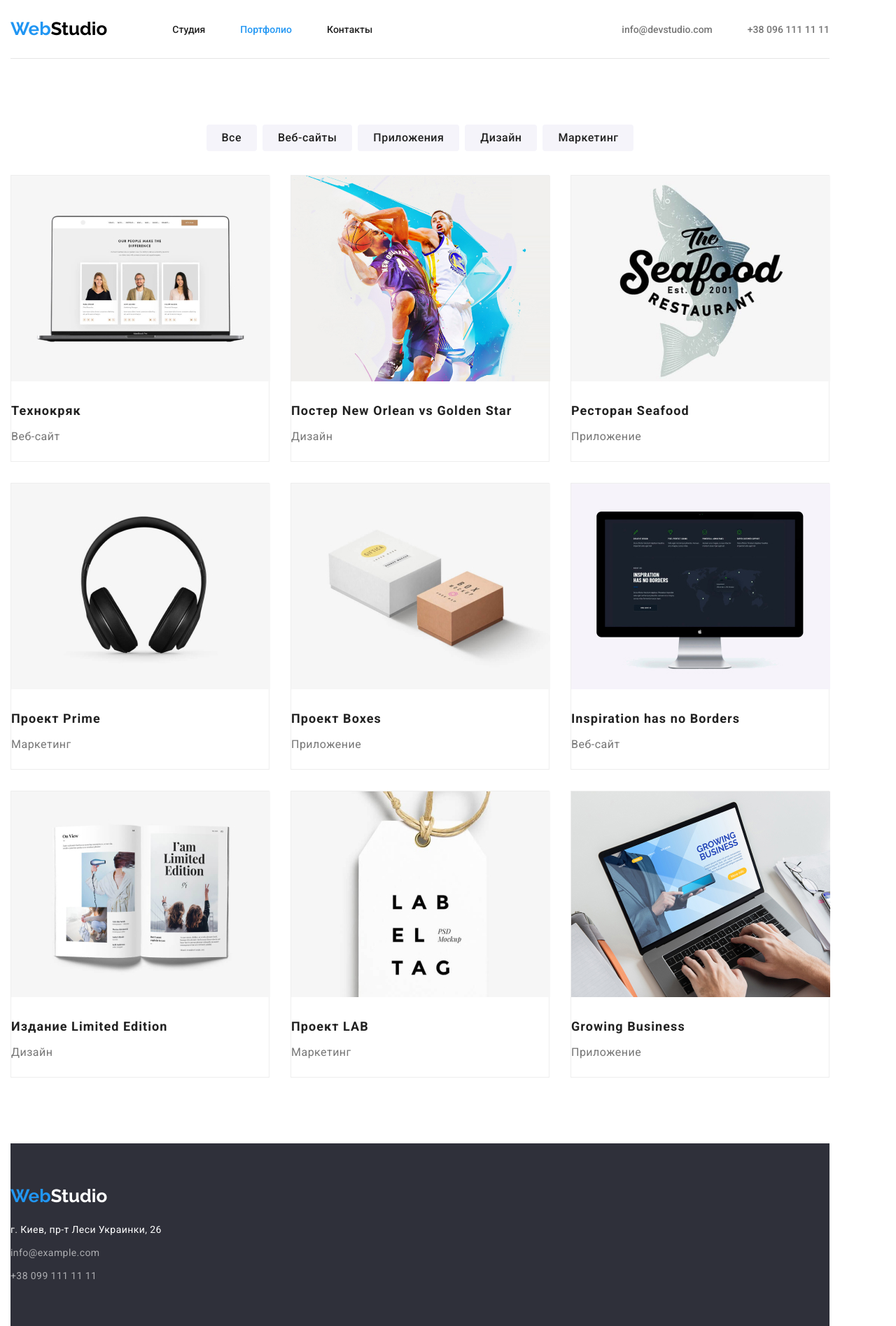
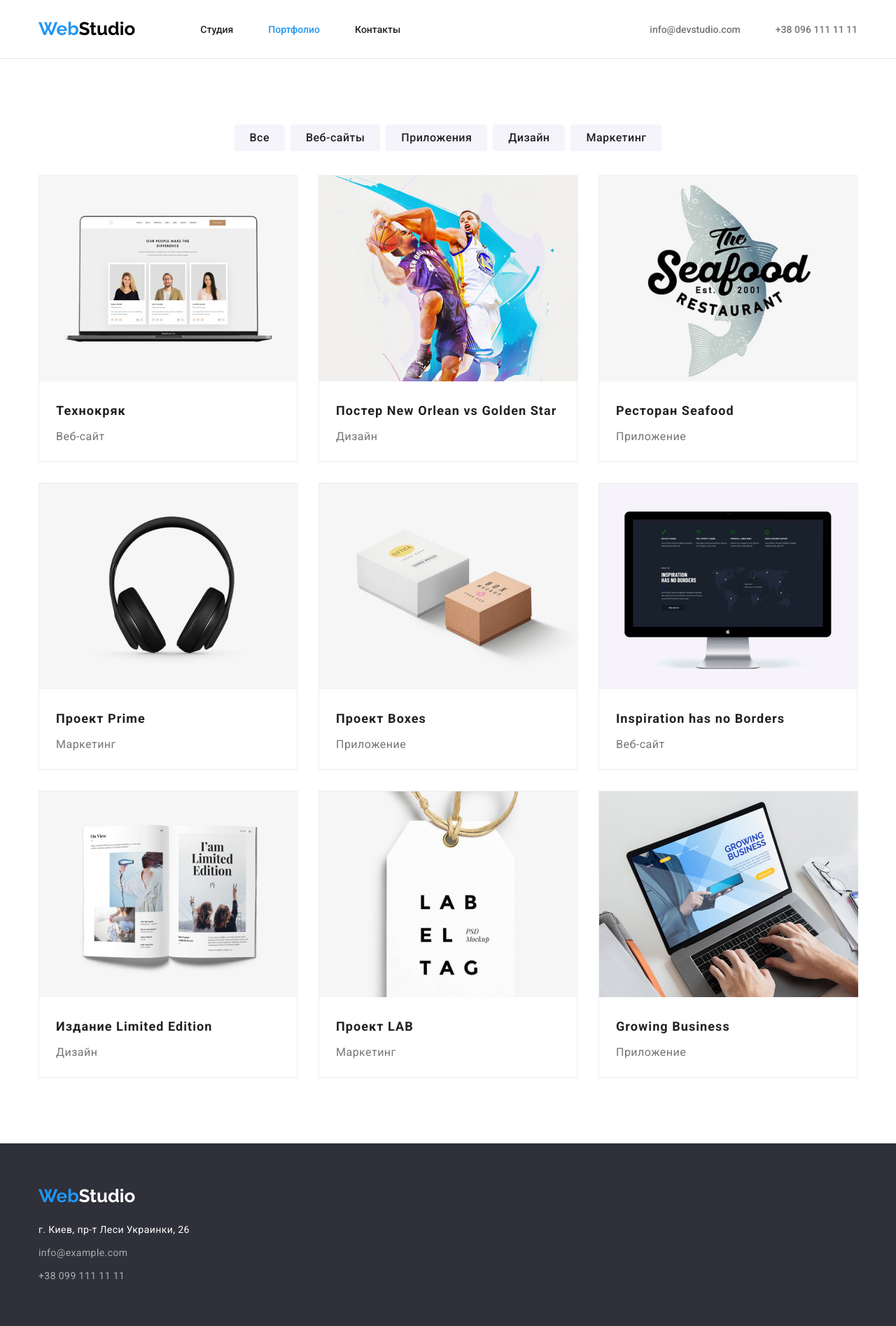
Before and after one commit to ivantryhuba/goit-markup-hw-03, a plain HTML site: page portfolio.html in a window 1280 px wide. Shown: the whole page at 70% size. Drawn offline with Linux system fonts and the light colour scheme.

Commit message:
Вносит правки

```diff
--- a/css/style.css
+++ b/css/style.css
@@ -48,6 +48,7 @@ a {
   width: 1200px;
   padding-left: 15px;
   padding-right: 15px;
+  margin: 0 auto;
 }
 
 /*Скрытые заголовки*/
@@ -79,9 +80,6 @@ a {
 }
 
 .logo-footer {
-  margin-top: 60px;
-  margin-bottom: 20px;
-
   font-family: Raleway, sans-serif;
   font-style: normal;
   font-weight: 700;
@@ -97,10 +95,14 @@ a {
 
 /* Хедер */
 .page-header {
-  display: flex;
-
   border-bottom: #E5E5E5 1px solid;
   background: var(--pri-background-color);
+}
+
+.flex-header {
+  display: flex;
+  align-items: center;
+  justify-content: space-between;
 }
 
 /* Навигация */
@@ -144,7 +146,6 @@ a {
 .contacts-header{
 display: flex;
 align-items: center;
-margin-left: auto;
 }
 
 .contacts-header .item:not(:last-child){
@@ -168,13 +169,15 @@ margin-left: auto;
   display: flex;
   flex-direction: column;
 
+  padding-top: 60px;
+  padding-bottom: 60px;
+
   background: var(--sec-background-color);
 }
 
 .requisites {
-margin-bottom: 60px;
-
-width: 231px;
+  margin-top: 20px;
+  width: 231px;
 }
 
 .address {
@@ -258,7 +261,7 @@ width: 231px;
 
 /* Особенности */
 .features {
-  margin-top: 94px;
+  padding-top: 94px;
 
   background: var(--pri-background-color);
 }
@@ -297,7 +300,8 @@ width: 231px;
 
 /* Чем мы занимаемся */
 .we-do {
-  margin-top: 94px;
+  padding-top: 94px;
+  padding-bottom: 94px;
 
   background: var(--pri-background-color);
 }
@@ -317,7 +321,6 @@ width: 231px;
 
 /* Наша командa */
 .team {
-  margin-top: 94px;
   padding-top: 94px;
   padding-bottom: 94px;
 
@@ -337,8 +340,13 @@ width: 231px;
 .team-list .item:last-child {
   margin-right: 0;
 }
+
+.team-text {
+  padding-top: 30px;
+  padding-bottom: 30px;
+}
+
 .team-name {
-  margin-top: 30px;
   margin-bottom: 10px;
   font-weight: 500;
   font-size: 16px;
@@ -349,7 +357,6 @@ width: 231px;
 }
 
 .team-profession {
-  margin-bottom: 30px;
   font-weight: 400;
   font-size: 16px;
   line-height: 19px;
@@ -360,8 +367,8 @@ width: 231px;
 
 /* Главный контент - Портфолио */
 .portfolio {
-  margin-top: 94px;
-  margin-bottom: 94px;
+  padding-top: 94px;
+  padding-bottom: 94px;
 
   text-align: center;
 
@@ -419,30 +426,33 @@ width: 231px;
 }
 
 /* Реализованные проекты */
-.progects {
+.progects-list {
   display: flex;
   flex-wrap: wrap;
   margin-top: 34px;
 }
 
-.progects .item {
-  border: 1px solid #EEEEEE;
+.progects-list .item {
   width: 370px;
+  border: 1px solid #eeeeee;
+  margin-bottom: 30px;
   margin-right: 30px;
-  margin-bottom: 30px;
   text-align: left;
 }
 
-.progects .item:nth-child(3n) {
+.progects-list .item:nth-child(3n) {
     margin-right: 0px;
 }
 
-.progects .item:nth-last-child(-n+3){
+.progects-list .item:nth-last-child(-n+3){
     margin-bottom: 0px;
 }
 
-.progects img{
-  margin-bottom: 20px;
+.progect-text {
+  padding-top: 20px;
+  padding-bottom: 20px;
+  padding-left: 24px;
+  padding-right: 24px;
 }
 
 .progect-name {
@@ -456,7 +466,6 @@ width: 231px;
 }
 
 .progect-type {
-  margin-bottom: 20px;
   font-weight: 400;
   font-size: 16px;
   line-height: 30px;
--- a/portfolio.html
+++ b/portfolio.html
@@ -13,9 +13,10 @@
   </head>
 
   <body>
-    <div class="container">
       <!-- Хедер-->
       <header class="page-header">
+        <div class="container">
+          <div class="flex-header">
             <!--Главная навигация-->
             <nav class="nav-container">
               <!--Лого хедер-->
@@ -40,11 +41,14 @@
                 <a class="link" href="tel:+380961111111">+38 096 111 11 11</a>
               </li>
             </ul>
+          </div>
+        </div>
       </header>
 
       <!--Главный контент-->
       <main class="portfolio">
         <section>
+          <div class="container">
             <h1 class="hidden-title">Портфолио</h1>
             <!--Кнопки-фильтры-->
             <ul class="filter">
@@ -66,16 +70,20 @@
             </ul>
 
             <!--Реализованные проекты-->
+            <div class="progects">
               <h2 class="hidden-title">Реализованные проекты</h2>
-          <ul class="progects">
+              <ul class="progects-list">
                 <li class="item">
                   <a href="#">
                     <img
                       src="images/portfolio/progect-1.jpg"
                       alt="Страница сайта Технокряк на ноутбуке"
+                      width="370"
                     />
+                    <div class="progect-text">
                       <h3 class="progect-name">Технокряк</h3>
                       <p class="progect-type">Веб-сайт</p>
+                    </div>
                   </a>
                 </li>
                 <li class="item">
@@ -83,11 +91,14 @@
                     <img
                       src="images/portfolio/progect-2.jpg"
                       alt="Постер Нью-Орлеан против Золотой звезды"
+                      width="370"
                     />
+                    <div class="progect-text">
                       <h3 class="progect-name">
                         Постер <span lang="en">New Orlean vs Golden Star</span>
                       </h3>
                       <p class="progect-type">Дизайн</p>
+                    </div>
                   </a>
                 </li>
                 <li class="item">
@@ -95,11 +106,14 @@
                     <img
                       src="images/portfolio/progect-3.jpg"
                       alt="Логотип ресторана Сифуд"
+                      width="370"
                     />
+                    <div class="progect-text">
                       <h3 class="progect-name">
                         Ресторан <span lang="en">Seafood</span>
                       </h3>
                       <p class="progect-type">Приложение</p>
+                    </div>
                   </a>
                 </li >
                 <li class="item">
@@ -107,9 +121,12 @@
                     <img
                       src="images/portfolio/progect-4.jpg"
                       alt="Полноразмерные наушники Прайм"
+                      width="370"
                     />
+                    <div class="progect-text">
                       <h3 class="progect-name">Проект <span lang="en">Prime</span></h3>
                       <p class="progect-type">Маркетинг</p>
+                    </div>
                   </a>
                 </li>
                 <li class="item">
@@ -117,9 +134,12 @@
                     <img
                       src="images/portfolio/progect-5.jpg"
                       alt="Постер проекта Боксес"
+                      width="370"
                     />
+                    <div class="progect-text">
                       <h3 class="progect-name">Проект <span lang="en">Boxes</span></h3>
                       <p class="progect-type">Приложение</p>
+                    </div>
                   </a>
                 </li>
                 <li class="item">
@@ -127,11 +147,14 @@
                     <img
                       src="images/portfolio/progect-6.jpg"
                       alt="Cтраница сайта У вдохновения нет границ на мониторе Эппл"
+                      width="370"
                     />
+                    <div class="progect-text">
                       <h3 class="progect-name" lang="en">
                         Inspiration has no Borders
                       </h3>
                       <p class="progect-type">Веб-сайт</p>
+                    </div>
                   </a>
                 </li>
                 <li class="item">
@@ -139,11 +162,14 @@
                     <img
                       src="images/portfolio/progect-7.jpg"
                       alt="Дизайн издания Лимитированая версия"
+                      width="370"
                     />
+                    <div class="progect-text">
                       <h3 class="progect-name">
                         Издание <span lang="en">Limited Edition</span>
                       </h3>
                       <p class="progect-type">Дизайн</p>
+                    </div>
                   </a>
                 </li>
                 <li class="item">
@@ -151,9 +177,12 @@
                     <img
                       src="images/portfolio/progect-8.jpg"
                       alt="Постер проекта ЛАБ"
+                      width="370"
                     />
+                    <div class="progect-text">
                       <h3 class="progect-name">Проект <span lang="en">LAB</span></h3>
                       <p class="progect-type">Маркетинг</p>
+                    </div>
                   </a>
                 </li>
                 <li class="item">
@@ -161,17 +190,23 @@
                     <img
                       src="images/portfolio/progect-9.jpg"
                       alt="Страница приложения Растущий бизнес на ноутбуке"
+                      width="370"
                     />
+                    <div class="progect-text">
                       <h3 class="progect-name" lang="en">Growing Business</h3>
                       <p class="progect-type">Приложение</p>
+                    </div>
                   </a>
                 </li>
               </ul>
+            </div>
+          </div>
         </section>
       </main>
 
       <!--Футер-->
       <footer class="page-footer">
+        <div class="container">
           <!--Лого футер-->
           <a class="logo-footer" href="./index.html" lang="en">
             <span class="logo-sec">Web</span>Studio
@@ -193,7 +228,7 @@
               </li>
             </ul>
           </div>
+        </div>
       </footer>
-    </div>
   </body>
 </html>
```
Also changed, not shown: index.html (+22 -3 lines). Lines whose indentation alone changed are shown as unchanged.
